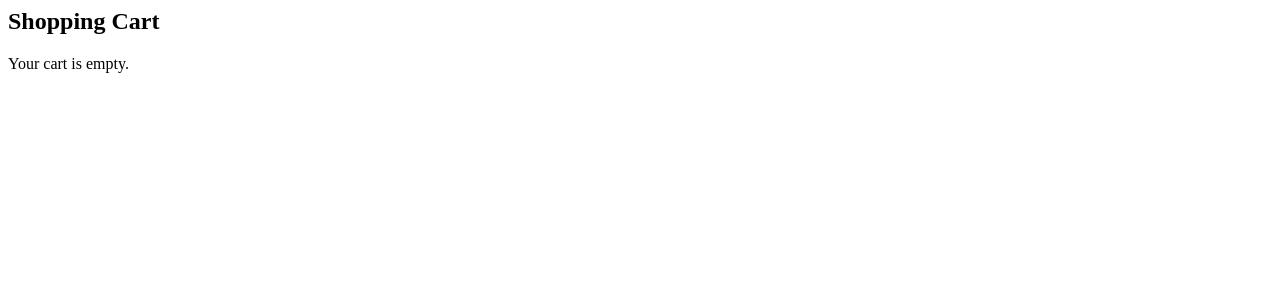
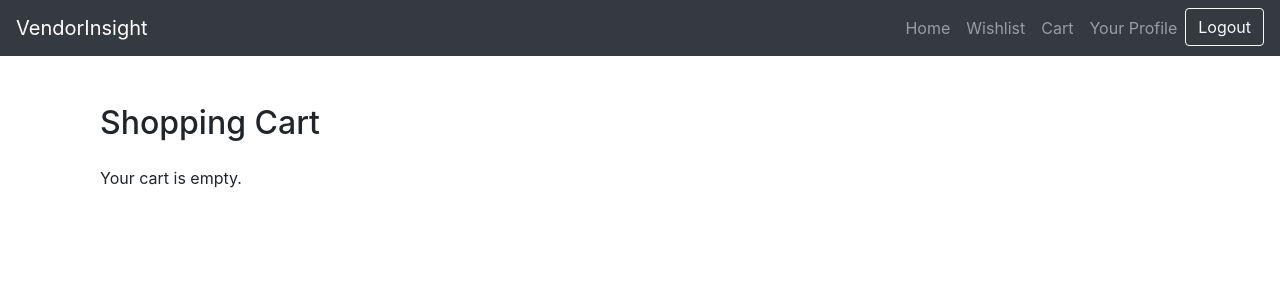
Before and after one commit to NishantParajuli/VendorInsight, a Django app: page /cart/ in a window 1280 px wide. Shown: the top 300 px of the page. Run offline with Django 4.2, Linux system fonts and the light colour scheme; a user stored in the database is signed in; data comes from the database, SQL or seed files in the repository; both versions use the stored data as it was after the commit; tables that the repository leaves empty hold one stand-in row (values such as "Sample post"); parts of the project's set-up code (start-up, migrations or seed data) failed here and were passed over; some libraries are stand-ins or nearby versions.

Commit message:
Basic design and CSS for user pages. added wishlist and profile pages too

```diff
--- a/VendorInsight/VendorInsight/settings.py
+++ b/VendorInsight/VendorInsight/settings.py
@@ -55,7 +55,9 @@ ROOT_URLCONF = 'VendorInsight.urls'
 TEMPLATES = [
     {
         'BACKEND': 'django.template.backends.django.DjangoTemplates',
-        'DIRS': [],
+        'DIRS': [
+            BASE_DIR / "templates"
+        ],
         'APP_DIRS': True,
         'OPTIONS': {
             'context_processors': [
--- a/VendorInsight/ecommerce/templates/ecommerce/cart.html
+++ b/VendorInsight/ecommerce/templates/ecommerce/cart.html
@@ -1,19 +1,59 @@
+{% extends 'base.html' %}
+
 {% block content %}
-<h2>Shopping Cart</h2>
+<div class="container my-5">
+    <h2 class="mb-4">Shopping Cart</h2>
     {% if cart_items %}
-    <ul>
+    <div class="table-responsive">
+        <table class="table table-bordered">
+            <thead>
+                <tr>
+                    <th>Product</th>
+                    <th>Quantity</th>
+                    <th>Price</th>
+                    <th>Action</th>
+                </tr>
+            </thead>
+            <tbody>
                 {% for item in cart_items %}
-        <li>
-            {{ item.product.name }} - Quantity: {{ item.quantity }} - Price: ${{ item.product.price }}
-        </li>
-    {% endfor %}
-    </ul>
-    <p>Total Price: ${{ total_price }}</p>
+                <tr>
+                    <td>{{ item.product.name }}</td>
+                    <td>{{ item.quantity }}</td>
+                    <td>${{ item.product.price }}</td>
+                    <td>
                         <form method="post">
                             {% csrf_token %}
-        <button type="submit">Place Order</button>
+                            <input type="hidden" name="action" value="remove_item">
+                            <input type="hidden" name="item_id" value="{{ item.id }}">
+                            <button type="submit" class="btn btn-sm btn-danger">Remove</button>
                         </form>
+                    </td>
+                </tr>
+                {% endfor %}
+            </tbody>
+        </table>
+    </div>
+    <div class="row justify-content-end">
+        <div class="col-md-4">
+            <p class="text-right">Total Price: ${{ total_price }}</p>
+        </div>
+    </div>
+    <div class="row justify-content-end">
+        <div class="col-md-4">
+            <form method="post">
+                {% csrf_token %}
+                <input type="hidden" name="action" value="place_order">
+                <button type="submit" class="btn btn-primary btn-block">Place Order</button>
+            </form>
+            <form method="post">
+                {% csrf_token %}
+                <input type="hidden" name="action" value="clear_cart">
+                <button type="submit" class="btn btn-danger btn-block mt-2">Cancel Cart</button>
+            </form>
+        </div>
+    </div>
     {% else %}
     <p>Your cart is empty.</p>
     {% endif %}
+</div>
 {% endblock %}
--- a/VendorInsight/ecommerce/templates/ecommerce/home.html
+++ b/VendorInsight/ecommerce/templates/ecommerce/home.html
@@ -1,3 +1,4 @@
+{% extends 'base.html' %}
 {% load static %}
 <!DOCTYPE html>
 <html lang="en">
@@ -58,6 +59,10 @@
                 </div>
             </div>
         </div>
+        {% empty %}
+        <div class="col">
+            <p>No products found.</p>
+        </div>
         {% endfor %}
     </div>
     <!-- Pagination -->
--- a/VendorInsight/ecommerce/templates/ecommerce/vendor_analytics.html
+++ b/VendorInsight/ecommerce/templates/ecommerce/vendor_analytics.html
@@ -126,7 +126,6 @@
 </div>
 
 <script src="https://cdn.jsdelivr.net/npm/chart.js"></script>
-<script src="https://cdn.plot.ly/plotly-latest.min.js"></script>
 <script>
 
     function showPredictions(productId) {
--- a/VendorInsight/ecommerce/urls.py
+++ b/VendorInsight/ecommerce/urls.py
@@ -1,6 +1,6 @@
 from django.urls import path
-from .views import register, home, vendor_home, add_product, CustomLoginView, product_detail, add_to_cart, add_to_wishlist, cart, vendor_analytics, vendor_products
-from django.contrib.auth.views import LoginView, LogoutView
+from .views import register, home, vendor_home, add_product, CustomLoginView, product_detail, add_to_cart, add_to_wishlist, cart, vendor_analytics, vendor_products, wishlist, profile
+from django.contrib.auth.views import LogoutView
 
 urlpatterns = [
     path('register/', register, name='register'),
@@ -19,5 +19,6 @@ urlpatterns += [
          add_to_wishlist, name='add_to_wishlist'),
     path('cart/', cart, name='cart'),
     path('vendor/products/', vendor_products, name='vendor_products'),
-
+    path('wishlist/', wishlist, name='wishlist'),
+    path('profile/', profile, name='profile'),
 ]
--- a/VendorInsight/ecommerce/views.py
+++ b/VendorInsight/ecommerce/views.py
@@ -1,7 +1,7 @@
 from django.shortcuts import render,  redirect, get_object_or_404
 from django.contrib.auth import login, authenticate
 from django.contrib.auth.decorators import login_required
-from .forms import UserRegisterForm, ProductForm, ReviewForm, SalesFilterForm
+from .forms import UserRegisterForm, ProductForm, ReviewForm, SalesFilterForm, UserUpdateForm, ProfileUpdateForm
 from django.contrib import messages
 from .models import UserProfile, Product, Category, ProductReview, Cart, CartItem, Wishlist, Order, OrderDetails, User, Discount
 from django.http import HttpResponseForbidden
@@ -11,7 +11,7 @@ from django.utils.decorators import method_decorator
 from django.utils import timezone
 from datetime import timedelta
 from django.core.paginator import Paginator
-from decimal import Decimal, InvalidOperation
+from decimal import InvalidOperation
 from .recommendation_engine import recommend_products
 from django.core.exceptions import ValidationError
 from django import forms
@@ -25,6 +25,7 @@ from xgboost import XGBRegressor
 from django.db.models import Count
 from django.core.cache import cache
 from sklearn.decomposition import PCA
+
 
 from transformers import pipeline
 classifier = pipeline("text-classification",
@@ -216,15 +217,28 @@ def cart(request):
                       item.quantity for item in cart_items)
 
     if request.method == 'POST':
-        # Process the order
-        order = Order.objects.create(
-            user=request.user, total_amount=total_price)
-        for item in cart_items:
-            OrderDetails.objects.create(
-                order=order, product=item.product, quantity=item.quantity, price=item.product.price)
-        cart_items.delete()
-        messages.success(request, 'Order placed successfully!')
-        return redirect('home')
+        action = request.POST.get('action')
+        if action == 'place_order':
+            # Process the order
+            order = Order.objects.create(
+                user=request.user, total_amount=total_price)
+            for item in cart_items:
+                OrderDetails.objects.create(
+                    order=order, product=item.product, quantity=item.quantity, price=item.product.price)
+            cart_items.delete()
+            messages.success(request, 'Order placed successfully!')
+            return redirect('home')
+        elif action == 'remove_item':
+            item_id = request.POST.get('item_id')
+            cart_item = get_object_or_404(
+                CartItem, id=item_id, cart__user=request.user)
+            cart_item.delete()
+            messages.success(request, 'Item removed from cart!')
+            return redirect('cart')
+        elif action == 'clear_cart':
+            cart_items.delete()
+            messages.success(request, 'Cart cleared!')
+            return redirect('cart')
 
     context = {
         'cart_items': cart_items,
@@ -594,3 +608,45 @@ def vendor_products(request):
         'discount_types': discount_types,
     }
     return render(request, 'ecommerce/vendor_products.html', context)
+
+
+@login_required
+def wishlist(request):
+    wishlist = Wishlist.objects.filter(user=request.user).first()
+    wishlist_products = wishlist.products.all() if wishlist else []
+
+    if request.method == 'POST':
+        product_id = request.POST.get('product_id')
+        if product_id:
+            product = get_object_or_404(Product, pk=product_id)
+            if wishlist:
+                wishlist.products.remove(product)
+                messages.success(request, 'Product removed from wishlist!')
+            return redirect('wishlist')
+
+    context = {
+        'wishlist_products': wishlist_products,
+    }
+    return render(request, 'ecommerce/wishlist.html', context)
+
+
+@login_required
+def profile(request):
+    if request.method == 'POST':
+        user_form = UserUpdateForm(request.POST, instance=request.user)
+        profile_form = ProfileUpdateForm(
+            request.POST, instance=request.user.userprofile)
+        if user_form.is_valid() and profile_form.is_valid():
+            user_form.save()
+            profile_form.save()
+            messages.success(request, 'Your profile has been updated!')
+            return redirect('profile')
+    else:
+        user_form = UserUpdateForm(instance=request.user)
+        profile_form = ProfileUpdateForm(instance=request.user.userprofile)
+
+    context = {
+        'user_form': user_form,
+        'profile_form': profile_form,
+    }
+    return render(request, 'ecommerce/profile.html', context)
--- /dev/null
+++ b/VendorInsight/templates/base.html
@@ -0,0 +1,19 @@
+<!DOCTYPE html>
+<html lang="en">
+<head>
+    <meta charset="UTF-8">
+    <meta name="viewport" content="width=device-width, initial-scale=1.0">
+    <title>{% block title %}VendorInsight{% endblock title %}</title>
+    <link rel="stylesheet" href="https://stackpath.bootstrapcdn.com/bootstrap/4.5.2/css/bootstrap.min.css"/>
+    {% block css_files %}{% endblock css_files %}
+</head>
+<body>
+    {% include 'navbar.html' %}
+    <div class="container mt-4">
+        {% block content %}{% endblock %}
+    </div>
+    <script src="https://code.jquery.com/jquery-3.5.1.slim.min.js"></script>
+    <script src="https://cdn.jsdelivr.net/npm/@popperjs/core@2.5.4/dist/umd/popper.min.js"></script>
+    <script src="https://stackpath.bootstrapcdn.com/bootstrap/4.5.2/js/bootstrap.min.js"></script>
+</body>
+</html>
--- /dev/null
+++ b/VendorInsight/templates/navbar.html
@@ -0,0 +1,42 @@
+<nav class="navbar navbar-expand-lg navbar-dark bg-dark">
+    <a class="navbar-brand" href="{% url 'home' %}">VendorInsight</a>
+    <button class="navbar-toggler" type="button" data-toggle="collapse" data-target="#navbarNav" aria-controls="navbarNav" aria-expanded="false" aria-label="Toggle navigation">
+        <span class="navbar-toggler-icon"></span>
+    </button>
+    <div class="collapse navbar-collapse" id="navbarNav">
+        <ul class="navbar-nav ml-auto">
+            {% if user.is_authenticated %}
+                <li class="nav-item">
+                    <a class="nav-link" href="{% url 'home' %}">Home</a>
+                </li>
+                <li class="nav-item">
+                    <a class="nav-link" href="{% url 'wishlist' %}">Wishlist</a>
+                </li>
+                <li class="nav-item">
+                    <a class="nav-link" href="{% url 'cart' %}">Cart</a>
+                </li>
+                <li class="nav-item">
+                    <a class="nav-link" href="{% url 'profile' %}">Your Profile</a>
+                </li>
+                {% if user.userprofile.is_vendor %}
+                    <li class="nav-item">
+                        <a class="nav-link" href="{% url 'vendor_home' %}">Vendor Dashboard</a>
+                    </li>
+                {% endif %}
+                <li class="nav-item">
+                    <form action="{% url 'logout' %}" method="post" class="form-inline">
+                        {% csrf_token %}
+                        <button type="submit" class="btn btn-outline-light">Logout</button>
+                    </form>
+                </li>
+            {% else %}
+                <li class="nav-item">
+                    <a class="nav-link" href="{% url 'login' %}">Login</a>
+                </li>
+                <li class="nav-item">
+                    <a class="nav-link" href="{% url 'register' %}">Register</a>
+                </li>
+            {% endif %}
+        </ul>
+    </div>
+</nav>
```
Also changed, not shown: VendorInsight/ecommerce/forms.py (+13 -0 lines), VendorInsight/ecommerce/templates/ecommerce/login.html (+14 -1 lines), VendorInsight/ecommerce/templates/ecommerce/product_detail.html (+44 -34 lines), VendorInsight/ecommerce/templates/ecommerce/profile.html (added, +51 -0 lines), VendorInsight/ecommerce/templates/ecommerce/register.html (+19 -6 lines), VendorInsight/ecommerce/templates/ecommerce/wishlist.html (added, +38 -0 lines), VendorInsight/db.sqlite3. Lines whose indentation alone changed are shown as unchanged.
